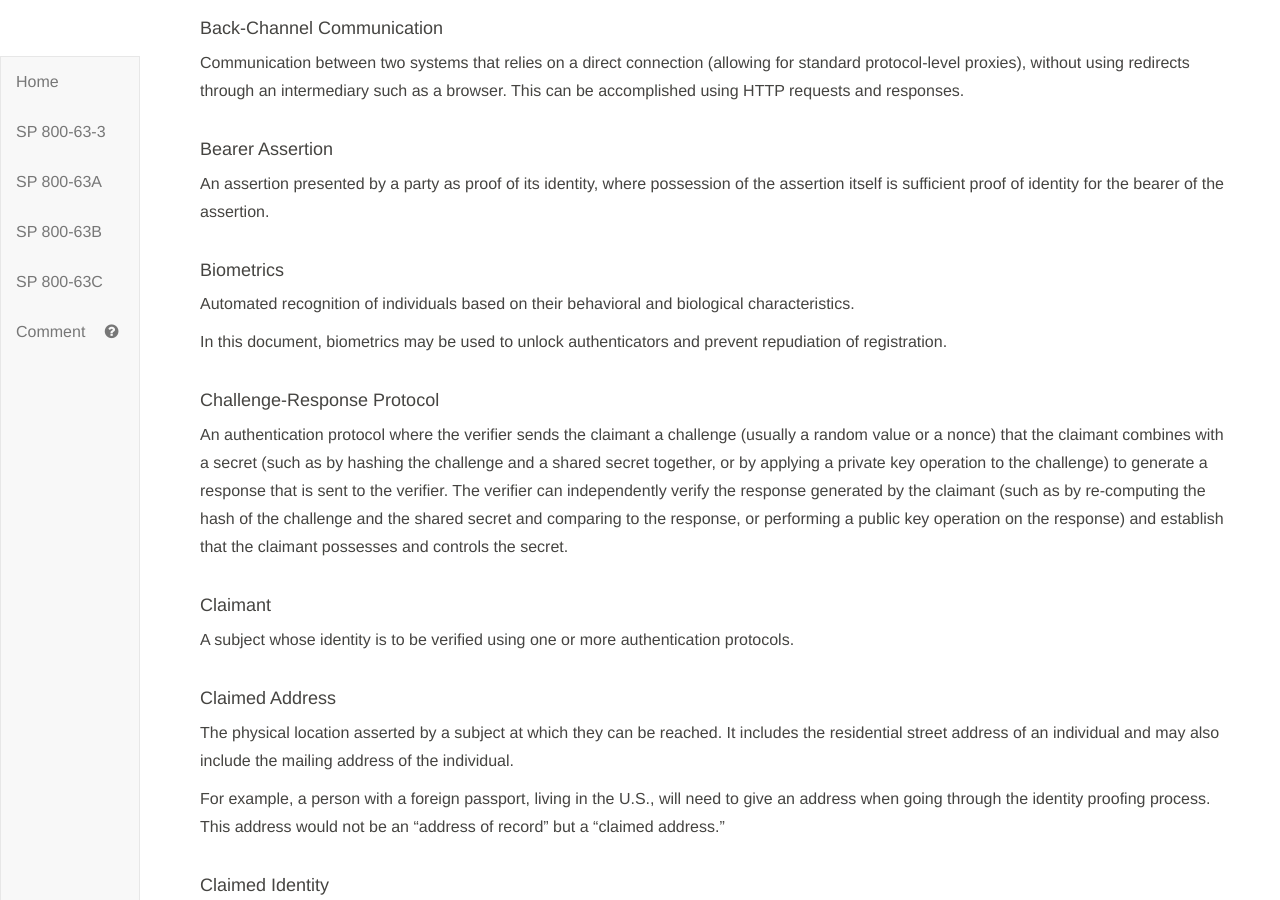
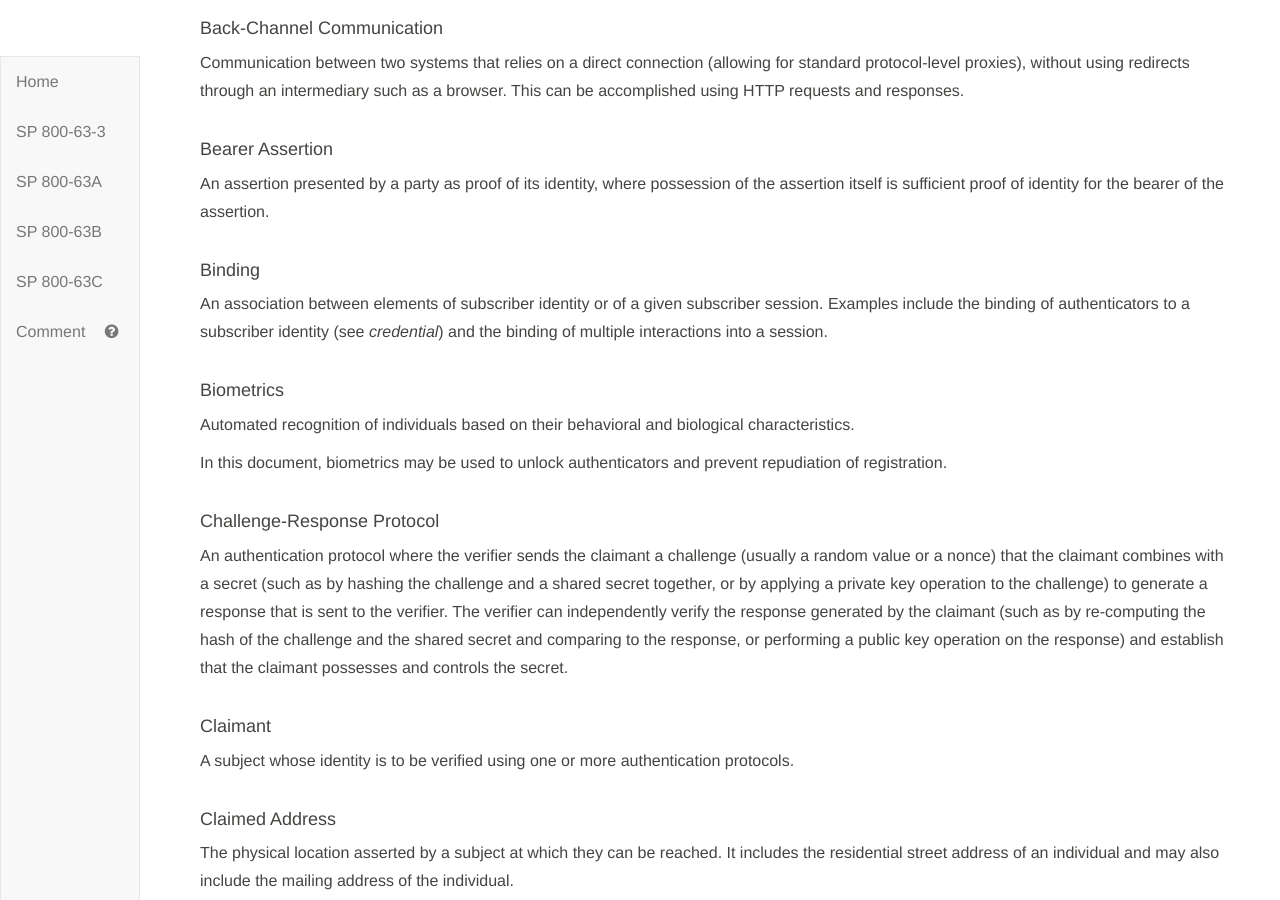
Before and after one commit to usnistgov/800-63-3, a Jekyll site: the page built from sp800-63-3/definitions.md, in a window 1280 px wide and 900 px high, scrolled down 3641 px. Built offline with Jekyll 4.4.1, drawn with Linux system fonts in a browser that asks for light colours; our own code applies the rules of GitHub Pages for plain Markdown files.

Commit message:
Definition of binding. Closes #1622

```diff
--- a/sp800-63-3/definitions.md
+++ b/sp800-63-3/definitions.md
@@ -98,6 +98,9 @@ Communication between two systems that relies on a direct connection (allowing f
 
 #### Bearer Assertion
 An assertion presented by a party as proof of its identity, where possession of the assertion itself is sufficient proof of identity for the bearer of the assertion.
+
+#### Binding
+An association between elements of subscriber identity or of a given subscriber session. Examples include the binding of authenticators to a subscriber identity (see _credential_) and the binding of multiple interactions into a session.
 
 #### Biometrics
 Automated recognition of individuals based on their behavioral and biological characteristics.
```
